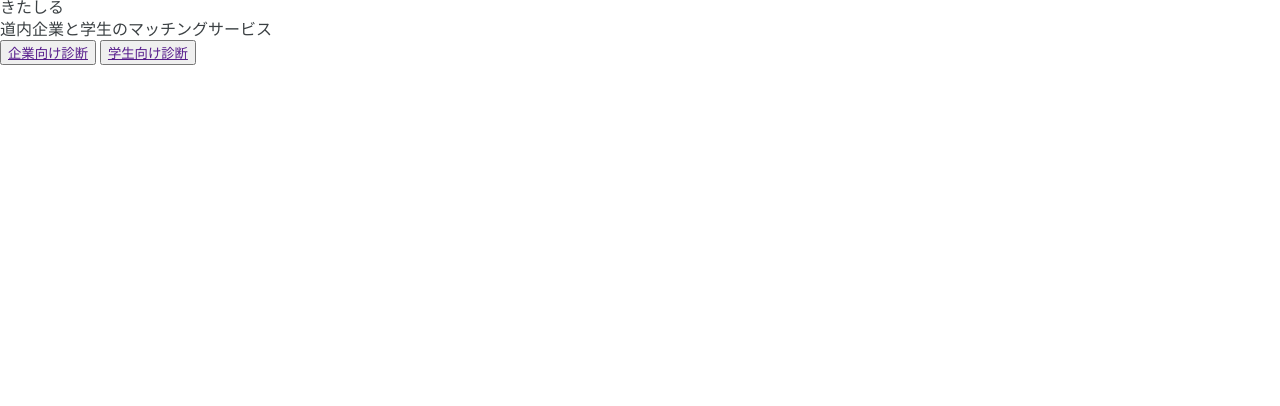
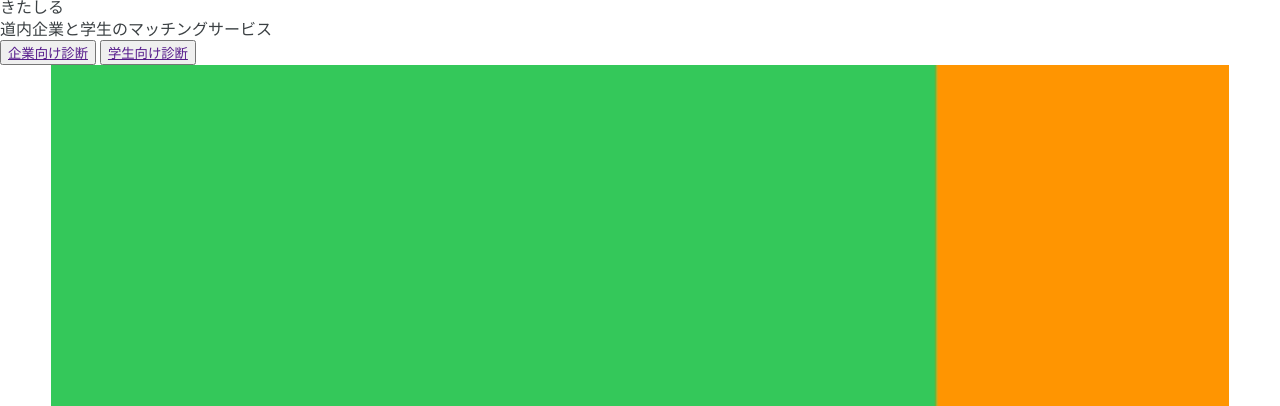
Before and after one commit to mori-kei/ktiasil, a plain HTML site: page index.html in a window 1280 px wide. Shown: the top 406 px of the page. Drawn offline with Linux system fonts and the light colour scheme.

Commit message:
bgiの変更です

```diff
--- a/CSS/style.scss
+++ b/CSS/style.scss
@@ -18,7 +18,7 @@ $third-blue: #90caf9;
     color: $bascTextColor;
   }
   .main-visual {
-    background-image: url(img/PC/mainvisual.jpg);
+    background-image: url(/img/PC/mainvisual.jpg);
     background-size: cover;
     width: 92%;
     max-width: 1776px;
```
Also changed, not shown: CSS/style.css, 1 other file.
